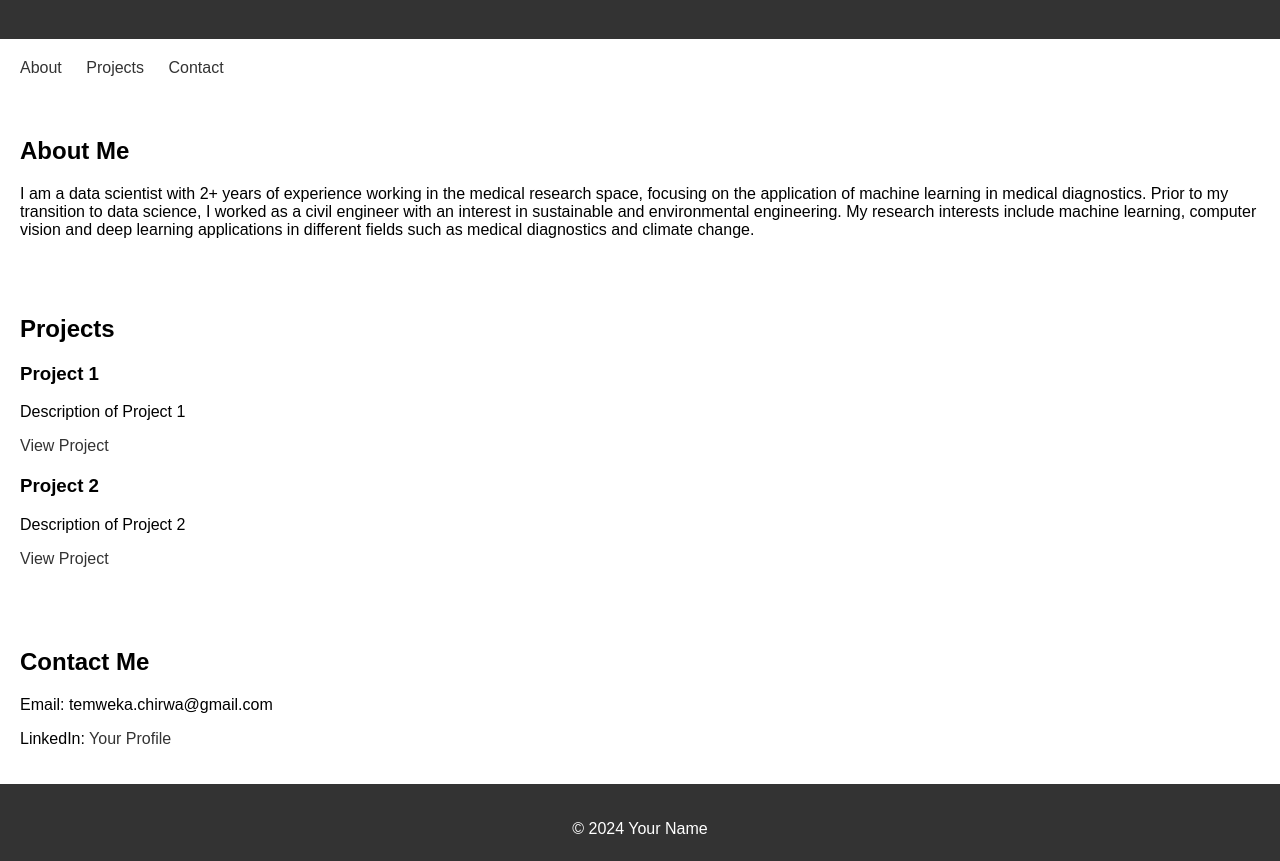
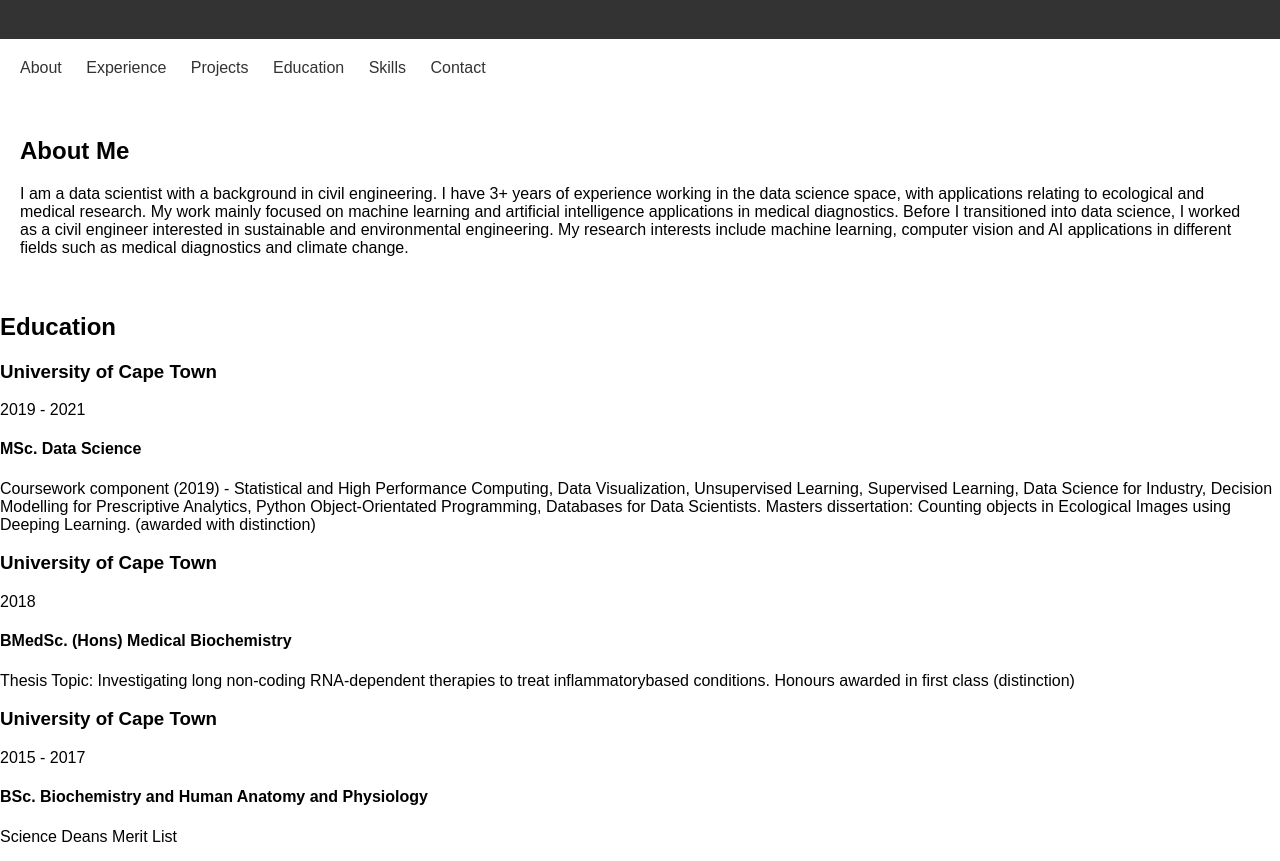
Before and after one commit to Temweka/Temweka.github.io, a plain HTML site: page index.html in a window 1280 px wide. Shown: the part 81-942 px from the top of the page. Drawn offline with Linux system fonts and the light colour scheme.

Commit message:
Updated about me section, and added more section

```diff
--- a/index.html
+++ b/index.html
@@ -6,6 +6,7 @@
     <title>Your Data Science Portfolio</title>
     <link rel="stylesheet" href="styles.css">
 </head>
+
 <body>
     <header>
         <h1>Temweka Chirwa - Data Science Portfolio</h1>
@@ -13,19 +14,81 @@
     <nav>
         <ul>
             <li><a href="#about">About</a></li>
+            <li><a href="#experience">Experience</a></li>
             <li><a href="#projects">Projects</a></li>
+            <li><a href="#education">Education</a></li>
+            <li><a href="#skills">Skills</a></li>
             <li><a href="#contact">Contact</a></li>
         </ul>
     </nav>
+
     <section id="about">
         <h2>About Me</h2>
-        <p>I am a data scientist with 2+ years of experience working in the medical research space,
-            focusing on the application of machine learning in medical diagnostics. Prior to my
-            transition to data science, I worked as a civil engineer with an interest in sustainable
-            and environmental engineering. My research interests include machine learning, computer
-            vision and deep learning applications in different fields such as medical diagnostics
+        <p>I am a data scientist with a background in civil engineering. I have
+            3+ years of experience working in the data science space, with applications
+            relating to ecological and medical research. My work mainly
+            focused on machine learning and artificial intelligence applications in
+            medical diagnostics. Before I transitioned into data science, I worked
+            as a civil engineer interested in sustainable and environmental engineering.
+            My research interests include machine learning, computer vision
+            and AI applications in different fields such as medical diagnostics
             and climate change.</p>
     </section>
+
+
+    <div id="education">
+        <h2 class="heading">Education</h2>
+        <div class="education-block">
+            <h3>University of Cape Town</h3>
+            <span class="education-date">2019 - 2021</span>
+            <h4>MSc. Data Science</h4>
+            <p> Coursework component (2019) - Statistical and High Performance Computing, Data
+                Visualization, Unsupervised Learning, Supervised Learning, Data Science for Industry,
+                Decision Modelling for Prescriptive Analytics, Python Object-Orientated Programming,
+                Databases for Data Scientists.
+                Masters dissertation: Counting objects in Ecological Images using Deeping Learning.
+                (awarded with distinction)
+            </p>
+        </div>
+        <div class="education-block">
+            <h3>University of Cape Town</h3>
+            <span class = "education-date">2018</span>
+            <h4>BMedSc. (Hons) Medical Biochemistry</h4>
+            <p>
+                Thesis Topic: Investigating long non-coding RNA-dependent therapies to treat inflammatorybased
+                conditions.
+                Honours awarded in first class (distinction)
+            </p>
+        </div>
+        <div class="education-block">
+            <h3>University of Cape Town</h3>
+            <span class = "education-date">2015 - 2017</span>
+            <h4>BSc. Biochemistry and Human Anatomy and Physiology</h4>
+            <p>
+                Science Deans Merit List
+            </p>
+        </div>
+        <div class="education-block">
+            <h3>Kharwastan Secondary</h3>
+            <span class = "education-date">2010 - 2014</span>
+            <h4>NSC</h4>
+            <p>
+                Bachelor pass with 6 distinctions - English, Mathematics, Life Orientation, Physical Science,
+Life Sciences, and Geography.
+            </p>
+        </div>
+
+        <!-- End .education-block -->
+
+
+
+
+
+
+
+
+
+
     <section id="projects">
         <h2>Projects</h2>
         <!-- List your projects here with brief descriptions and links -->
```
